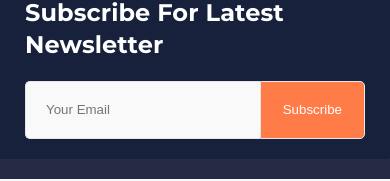
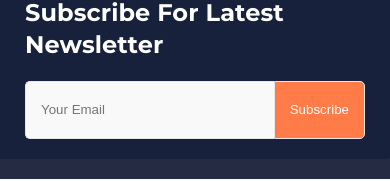
Before and after one commit to AleksandrDiakov/Relvise, a plain HTML site: page index.html in a window 390 px wide. Shown: the part 5468-5649 px from the top of the page. Drawn offline with Linux system fonts and the light colour scheme.

Commit message:
fix subscribe media

```diff
--- a/css/style.css
+++ b/css/style.css
@@ -802,6 +802,14 @@ margin: 0 30px;
     min-height: 58px;
     border-radius: 0 5px 5px 0;
 }
+@media (max-width:800px){
+    .subscribe__button{
+        padding: 0 15px;
+    }
+    .subscribe__input{
+        padding: 0 15px;
+    }
+}
 
 /* --------footer-------------------------------------------------------------------- */
 .footer {
```
